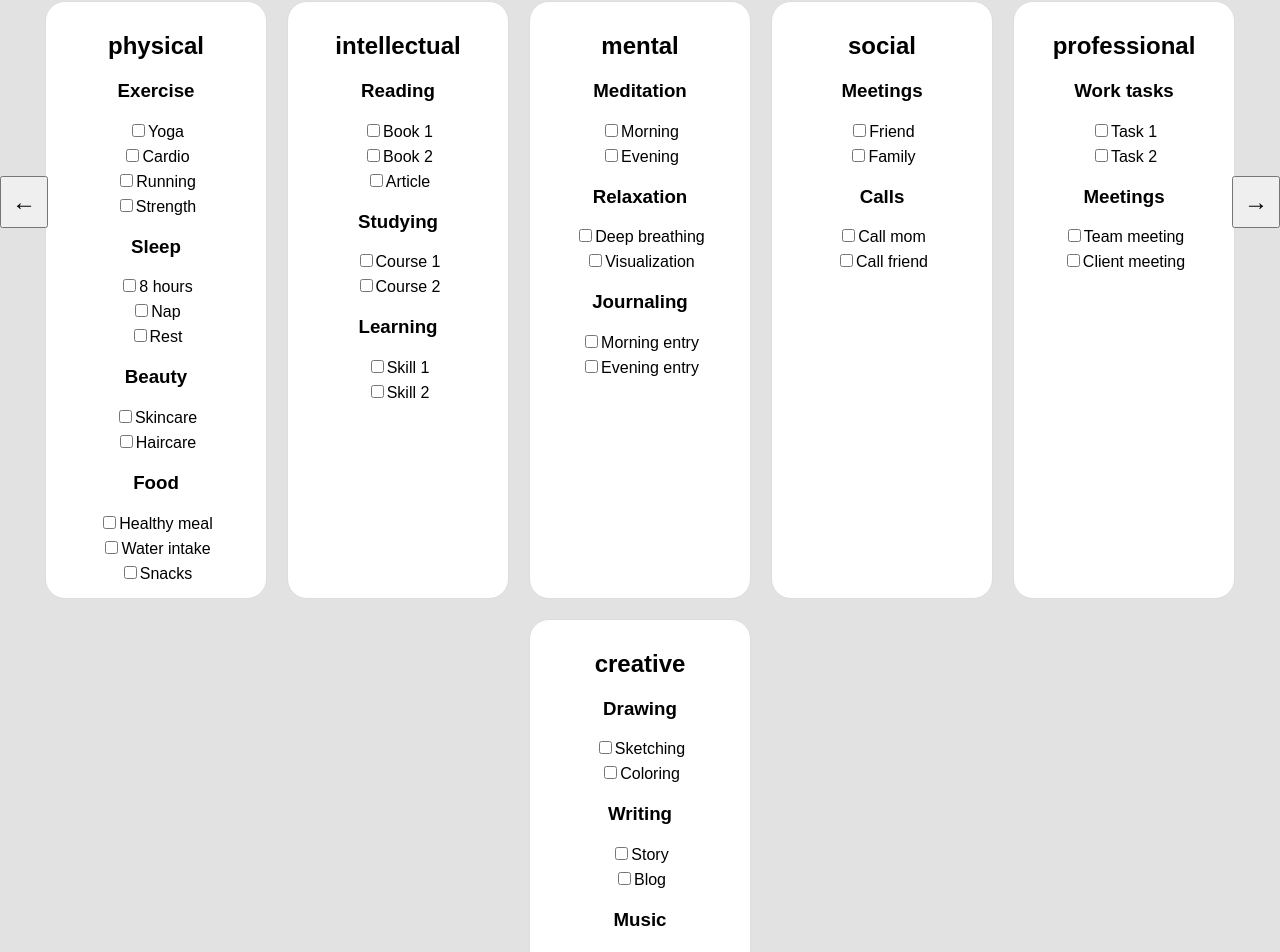
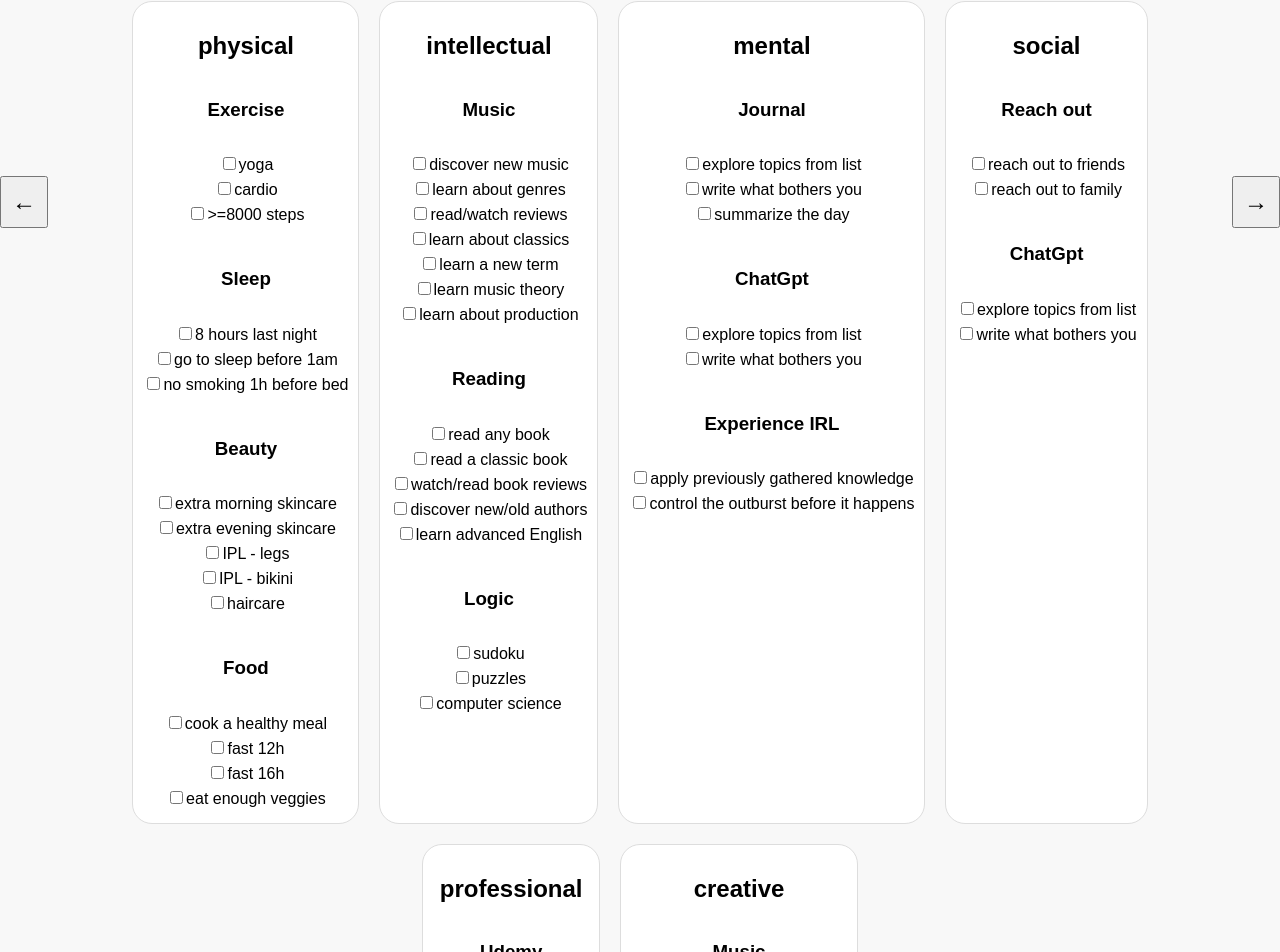
Before and after one commit to ingefaerel/tasks-daily, a React (Create React App) app: page / in a window 1280 px wide. Shown: the part 198-1150 px from the top of the page. Built offline with nearby package versions, Linux system fonts and the light colour scheme; no server answers.

Commit message:
fixed note not found

```diff
--- a/src/App.css
+++ b/src/App.css
@@ -5,7 +5,7 @@
 }
 
 body {
-  background-color: rgb(226, 226, 226);
+  background-color: rgb(248, 248, 248);
 }
 h1 {
   margin: 50px auto;
@@ -50,7 +50,7 @@ p {
 
 .area {
   background-color: #ffffff;
-  width: 200px;
+
   margin: 10px;
   border: 1px solid #ddd;
   padding: 10px;
@@ -59,6 +59,9 @@ p {
 
 .subcategory {
   margin-top: 20px;
+  display: flex;
+  flex-direction: column;
+  text-wrap: wrap;
 }
 
 .checklist {
@@ -76,6 +79,10 @@ p {
 
 .done-area {
   margin: 10px 0;
+}
+
+.done-areas {
+  display: flex;
 }
 
 .calendars {
--- a/src/App.js
+++ b/src/App.js
@@ -16,48 +16,150 @@ const areas = [
   {
     name: "physical",
     subcategories: [
-      { name: "Exercise", items: ["Yoga", "Cardio", "Running", "Strength"] },
-      { name: "Sleep", items: ["8 hours", "Nap", "Rest"] },
-      { name: "Beauty", items: ["Skincare", "Haircare"] },
-      { name: "Food", items: ["Healthy meal", "Water intake", "Snacks"] },
+      { name: "Exercise", items: ["yoga", "cardio", ">=8000 steps"] },
+      {
+        name: "Sleep",
+        items: [
+          "8 hours last night",
+          "go to sleep before 1am",
+          "no smoking 1h before bed",
+        ],
+      },
+      {
+        name: "Beauty",
+        items: [
+          "extra morning skincare",
+          "extra evening skincare",
+          "IPL - legs",
+          "IPL - bikini",
+          "haircare",
+        ],
+      },
+      {
+        name: "Food",
+        items: [
+          "cook a healthy meal",
+          "fast 12h",
+          "fast 16h",
+          "eat enough veggies",
+        ],
+      },
     ],
   },
   {
     name: "intellectual",
     subcategories: [
-      { name: "Reading", items: ["Book 1", "Book 2", "Article"] },
-      { name: "Studying", items: ["Course 1", "Course 2"] },
-      { name: "Learning", items: ["Skill 1", "Skill 2"] },
+      {
+        name: "Music",
+        items: [
+          "discover new music",
+          "learn about genres",
+          "read/watch reviews",
+          "learn about classics",
+          "learn a new term",
+          "learn music theory",
+          "learn about production",
+        ],
+      },
+      {
+        name: "Reading",
+        items: [
+          "read any book",
+          "read a classic book",
+          "watch/read book reviews",
+          "discover new/old authors",
+          "learn advanced English",
+        ],
+      },
+      { name: "Logic", items: ["sudoku", "puzzles", "computer science"] },
     ],
   },
   {
     name: "mental",
     subcategories: [
-      { name: "Meditation", items: ["Morning", "Evening"] },
-      { name: "Relaxation", items: ["Deep breathing", "Visualization"] },
-      { name: "Journaling", items: ["Morning entry", "Evening entry"] },
+      {
+        name: "Journal",
+        items: [
+          "explore topics from list",
+          "write what bothers you",
+          "summarize the day",
+        ],
+      },
+      {
+        name: "ChatGpt",
+        items: ["explore topics from list", "write what bothers you"],
+      },
+      {
+        name: "Experience IRL",
+        items: [
+          "apply previously gathered knowledge",
+          "control the outburst before it happens",
+        ],
+      },
     ],
   },
   {
     name: "social",
     subcategories: [
-      { name: "Meetings", items: ["Friend", "Family"] },
-      { name: "Calls", items: ["Call mom", "Call friend"] },
+      {
+        name: "Reach out",
+        items: ["reach out to friends", "reach out to family"],
+      },
+      {
+        name: "ChatGpt",
+        items: ["explore topics from list", "write what bothers you"],
+      },
     ],
   },
   {
     name: "professional",
     subcategories: [
-      { name: "Work tasks", items: ["Task 1", "Task 2"] },
-      { name: "Meetings", items: ["Team meeting", "Client meeting"] },
+      {
+        name: "Udemy",
+        items: ["testerCourse", "C# Course", "any other course"],
+      },
+      {
+        name: "Practice",
+        items: ["interview questions", "udemy tasks", "problems"],
+      },
+      {
+        name: "Project",
+        items: ["PortfolioWeb", "TasksDaily", "ImageEditor", "any other"],
+      },
     ],
   },
   {
     name: "creative",
     subcategories: [
-      { name: "Drawing", items: ["Sketching", "Coloring"] },
-      { name: "Writing", items: ["Story", "Blog"] },
-      { name: "Music", items: ["Practice", "Listen"] },
+      {
+        name: "Music",
+        items: [
+          "dexterity (scales/exercises)",
+          "ear training",
+          "play known songs",
+          "new thing (technique/riffs)",
+          "fretboard/how guitar works",
+        ],
+      },
+      {
+        name: "Writing",
+        items: [
+          "Journal creatively",
+          "short story",
+          "read a book",
+          "learn about CW",
+        ],
+      },
+      {
+        name: "Singing",
+        items: [
+          "singing exercises",
+          "teacher",
+          "part of a song (make notes)",
+          "learn about singing",
+          "sing in front of others",
+        ],
+      },
     ],
   },
 ];
@@ -84,7 +186,7 @@ function App() {
       const formattedDate = format(date, "yyyy-MM-dd");
       const tasksForDate = completedTasksByDate[formattedDate];
 
-      if (!tasksForDate) return; // Exit if no tasks for the date
+      if (!tasksForDate) return;
 
       for (const area of Object.keys(tasksForDate)) {
         for (const subcategory of Object.keys(tasksForDate[area])) {
@@ -103,7 +205,18 @@ function App() {
                 }));
               }
             } catch (err) {
+              if (err.response?.status === 404) {
+                // Handle missing note (e.g., leave it as an empty string)
+                setNotes((prevNotes) => ({
+                  ...prevNotes,
+                  [formattedDate]: {
+                    ...(prevNotes[formattedDate] || {}),
+                    [task]: "",
+                  },
+                }));
+              } else {
                 console.error(`Error fetching note for task "${task}":`, err);
+              }
             }
           }
         }
@@ -356,6 +469,7 @@ function App() {
 
       <div className="done-today">
         <h2>Done today</h2>
+        <div className="done-areas">
           {areas.map((area) => (
             <div key={area.name} className="done-area">
               <h3>{area.name}</h3>
@@ -375,6 +489,7 @@ function App() {
               </ul>
             </div>
           ))}
+        </div>
       </div>
 
       <div className="calendars">
```
Lines whose indentation alone changed are shown as unchanged.
